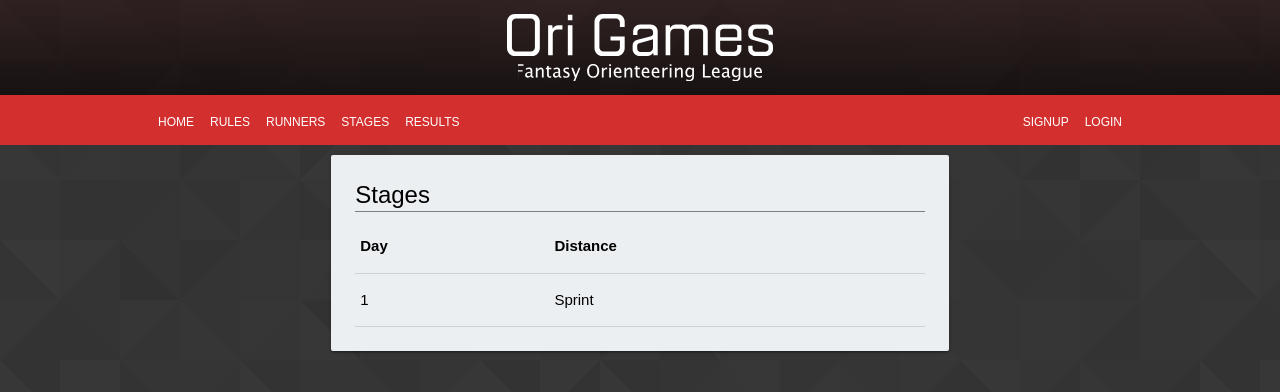
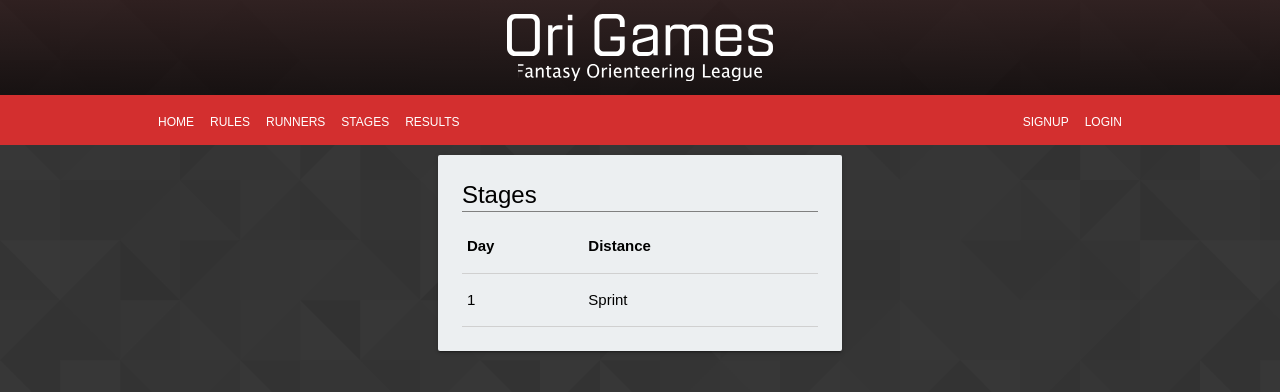
Before and after one commit to bilgeonceken/origames, a Django app: page /league/stages in a window 1280 px wide. Shown: the top 392 px of the page. Run offline with Django 3.2, Linux system fonts and the light colour scheme; tables that the repository leaves empty hold one stand-in row (values such as "Sample post"); parts of the project's set-up code (start-up, migrations or seed data) failed here and were passed over.

Commit message:
updated stages table

```diff
--- a/templates/stages.html
+++ b/templates/stages.html
@@ -14,7 +14,7 @@ Stages
 <div class="containo">
 
   <div class="row">
-    <div class="col s12 m6 offset-m3">
+    <div class="col s12 m4 offset-m4">
       <div class="card blue-grey lighten-5">
         <div class="card-content black-text">
           <span class="card-title bb">Stages</span>
```
